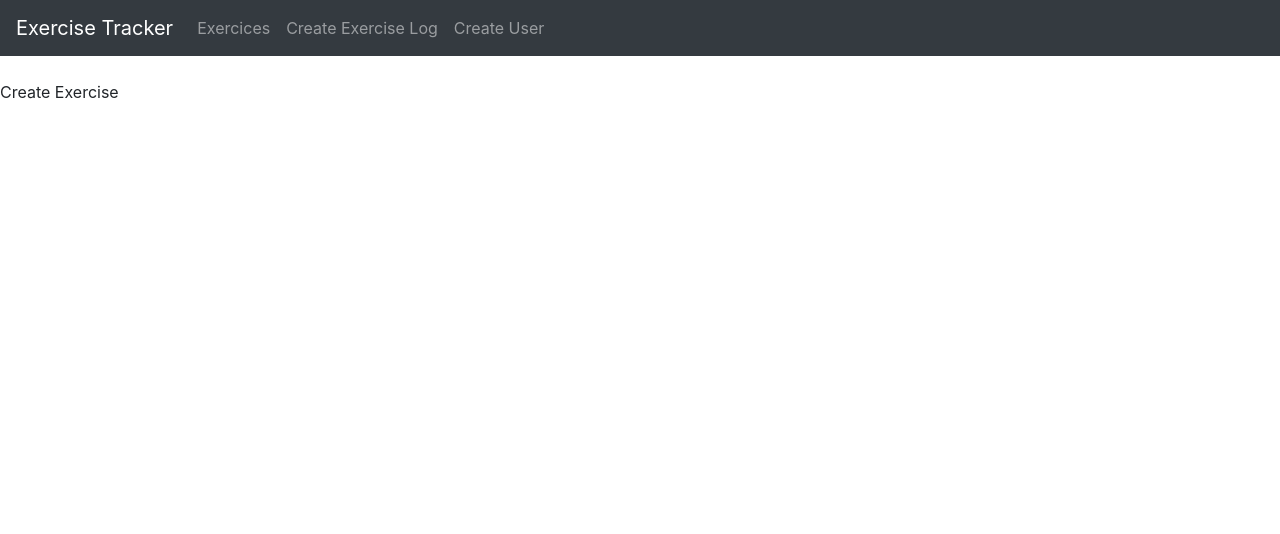
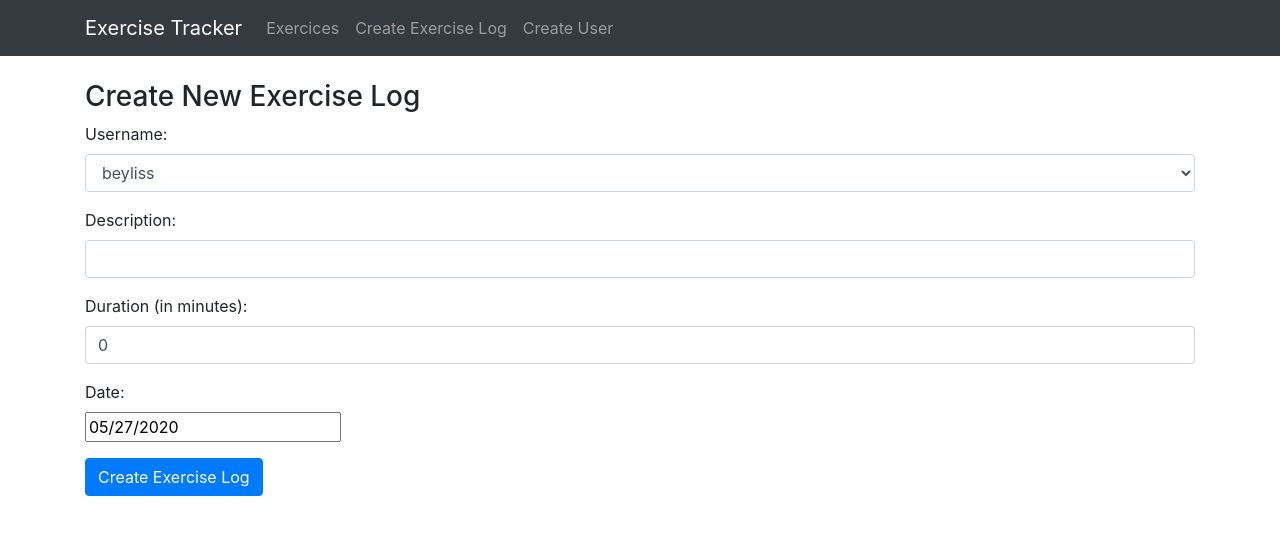
Before and after one commit to dariathompson/mern-exercise-tracker, a React (Create React App) app: page /create in a window 1280 px wide. Shown: the top 534 px of the page. Built offline with nearby package versions, Linux system fonts and the light colour scheme.

Commit message:
added form for creating exercise log

```diff
--- a/package.json
+++ b/package.json
@@ -8,6 +8,7 @@
     "@testing-library/user-event": "^7.1.2",
     "bootstrap": "^4.5.0",
     "react": "^16.13.1",
+    "react-datepicker": "^2.16.0",
     "react-dom": "^16.13.1",
     "react-router-dom": "^5.2.0",
     "react-scripts": "3.4.1"
--- a/src/App.js
+++ b/src/App.js
@@ -1,6 +1,5 @@
 import React from 'react';
 import { BrowserRouter as Router, Route } from "react-router-dom";
-import logo from './logo.svg';
 import './App.css';
 import "bootstrap/dist/css/bootstrap.min.css"
 
@@ -14,11 +13,13 @@
   return (
     <Router>
         <Navbar />
+        <div className="container">
         <br/>
         <Route path="/" exact component={ExercisesList} />
         <Route path="/edit/:id" component={EditExercise} />
         <Route path="/create" component={CreateExercise} />
         <Route path="/user" component={CreateUser} />
+      </div>
     </Router>
   );
 }
--- a/src/components/create-exercise.component.js
+++ b/src/components/create-exercise.component.js
@@ -1,11 +1,130 @@
-import React from 'react';
+import React, { Component } from 'react';
+import DatePicker from 'react-datepicker';
+import "react-datepicker/dist/react-datepicker.css"
 
-function CreateExercise() {
-  return (
-    <div>
-      <p>Create Exercise</p>
-    </div>
-  )
+class CreateExercise extends Component {
+
+  constructor(props) {
+    super(props);
+
+    this.onChangeUsername = this.onChangeUsername.bind(this);
+    this.onChangeDescription = this.onChangeDescription.bind(this);
+    this.onChangeDuration = this.onChangeDuration.bind(this);
+    this.onChangeDate = this.onChangeDate.bind(this);
+    this.onSubmit = this.onSubmit.bind(this);
+
+    this.state = {
+      username: '',
+      description: '',
+      duration: 0,
+      date: new Date(),
+      users: []
+    }
+  }
+
+  componentDidMount(){
+    this.setState({
+      users: ['beyliss'],
+      username: 'beyliss'
+    })
+  }
+
+  onChangeUsername(e) {
+    this.setState({
+      username: e.target.value
+    });
+  }
+
+  onChangeDescription(e) {
+    this.setState({
+      description: e.target.value
+    });
+  }
+
+  onChangeDuration(e) {
+    this.setState({
+      duration: e.target.value
+    });
+  }
+
+  onChangeDate(date) {
+    this.setState({
+      date: date
+    });
+  }
+
+  onSubmit(e){
+    e.preventDefault();
+
+    const exercise = {
+      username: this.state.username,
+      description: this.state.description,
+      duration: this.state.duration,
+      date: this.state.date
+    }
+    console.log(exercise);
+
+    // window.location = '/';
+  }
+
+  render(){
+    return (
+      <div>
+        <h3>Create New Exercise Log</h3>
+        <form onSubmit={this.onSubmit}>
+          <div className="form-group">
+            <label>Username: </label>
+            <select ref="userInput"
+                required
+                className="form-control"
+                value={this.state.username}
+                onChange={this.onChangeUsername}>
+                {
+                  this.state.users.map(function(user){
+                    return <option
+                      key={user}
+                      value={user}>{user}
+                      </option>;
+                  })
+                }
+            </select>
+          </div>
+          <div className="form-group">
+            <label>Description: </label>
+            <input
+                type="text"
+                required
+                className="form-control"
+                value={this.state.description}
+                onChange={this.onChangeDescription}
+                />
+          </div>
+          <div className="form-group">
+            <label>Duration (in minutes): </label>
+            <input
+                type="text"
+                className="form-control"
+                value={this.state.duration}
+                onChange={this.onChangeDuration}
+                />
+          </div>
+          <div className="form-group">
+            <label>Date: </label>
+            <div>
+              <DatePicker
+                selected={this.state.date}
+                onChange={this.onChangeDate}
+                />
+            </div>
+          </div>
+
+          <div className="form-group">
+            <input type="submit" value="Create Exercise Log" className="btn btn-primary" />
+          </div>
+        </form>
+      </div>
+    )
+  }
 }
 
 export default CreateExercise;
--- a/src/components/navbar.component.js
+++ b/src/components/navbar.component.js
@@ -4,6 +4,7 @@
 function Navbar() {
     return (
       <nav className='navbar navbar-dark bg-dark navbar-expand-lg'>
+        <div className="container">
           <Link to="/" className="navbar-brand">Exercise Tracker</Link>
           <div className="collapse navbar-collapse">
             <ul className="navbar-nav mr-auto">
@@ -18,6 +19,7 @@
               </li>
             </ul>
           </div>
+        </div>
       </nav>
     )
   }
```
Also changed, not shown: 1 other file (tests, documents, lock files or other folders). Lines whose indentation alone changed are shown as unchanged.
